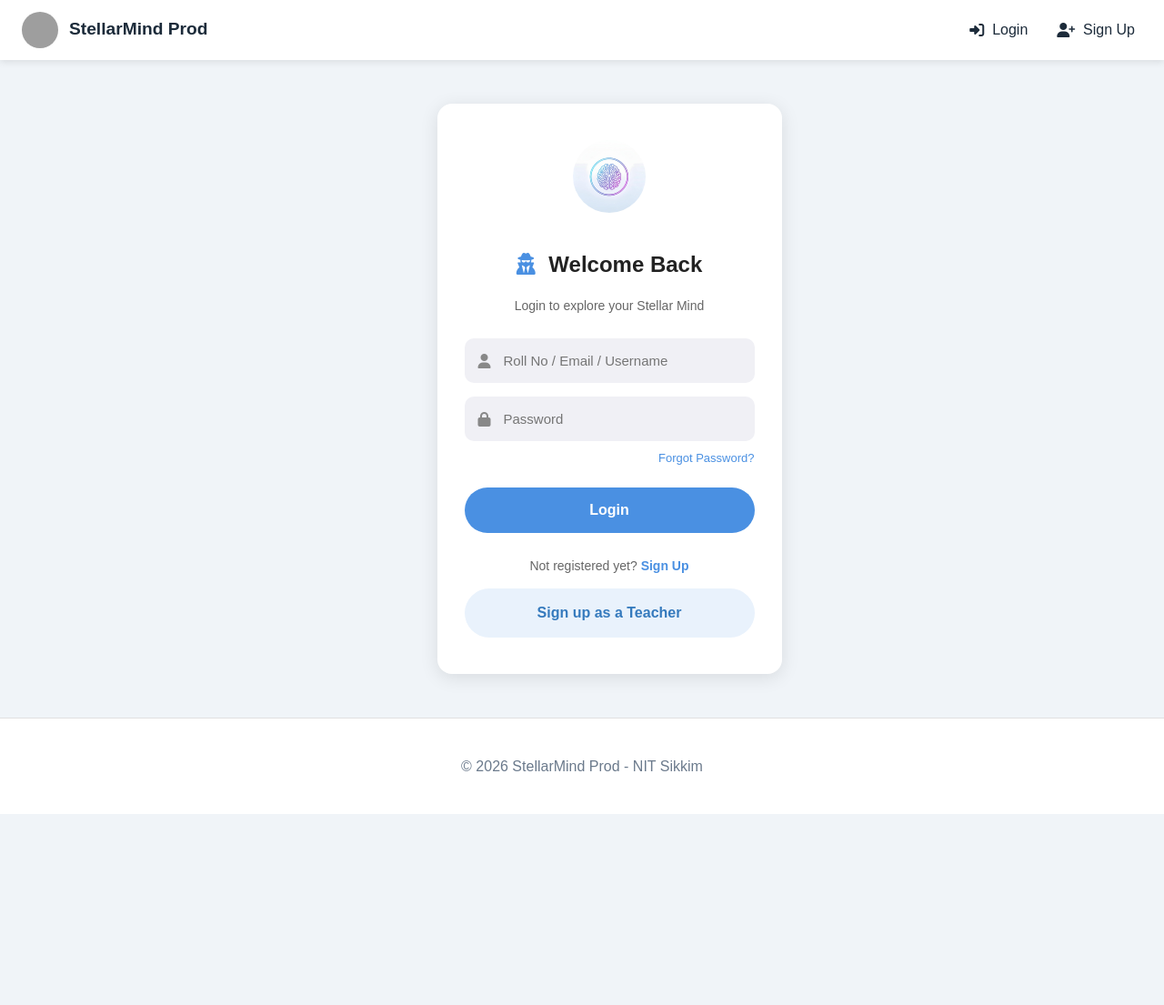
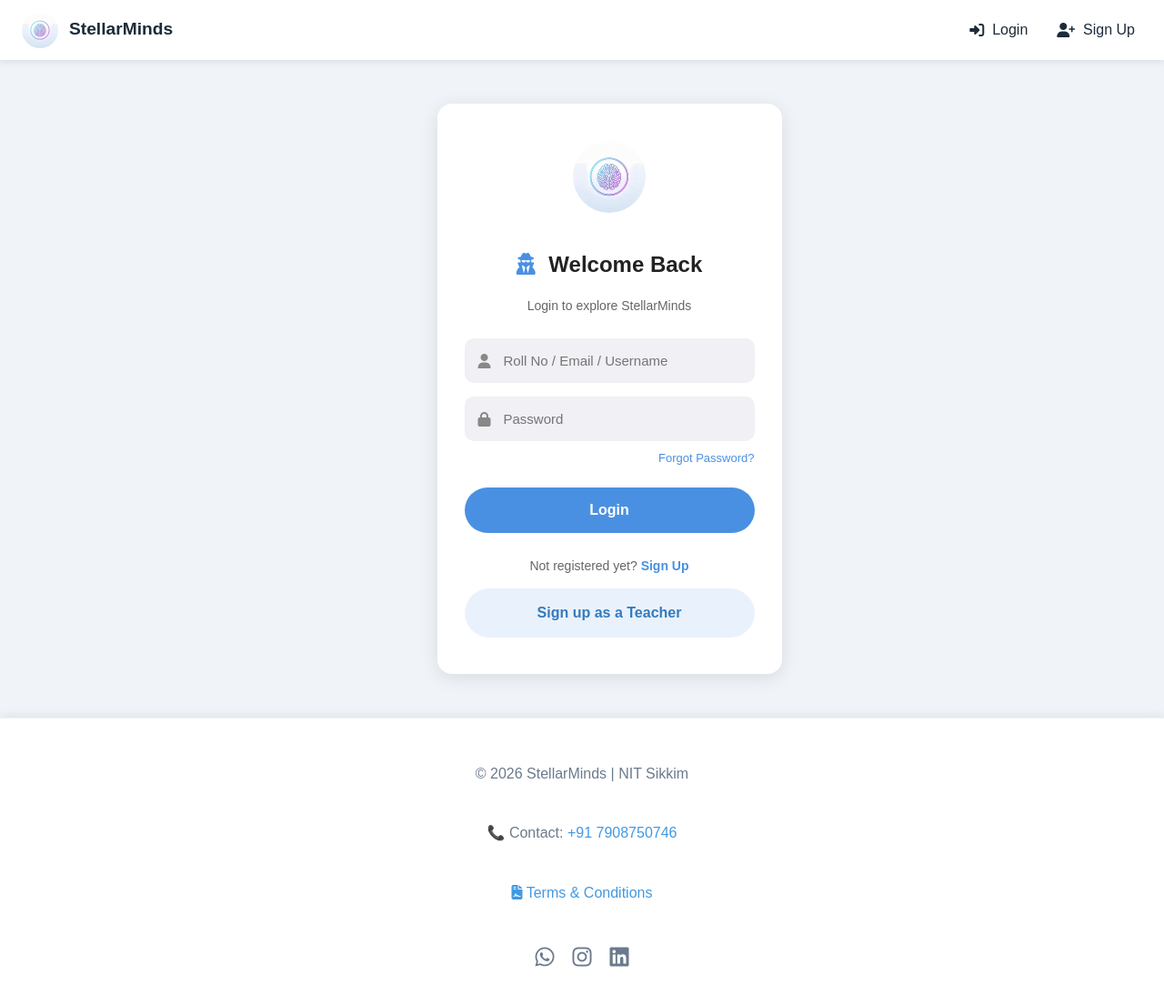
Before and after one commit to stellarmindprod/stellarmindprod, a Flask app: page /login in a window 1280 px wide. Shown: the whole page at 91% size. Before the commit the page ends 895 px from the top, so only its background shows below. Run offline with Flask 2, Linux system fonts and the light colour scheme; some libraries are stand-ins or nearby versions; grey boxes are pictures that could not be loaded.

Commit message:
fixing UI issues

```diff
--- a/templates/admin_dashboard.html
+++ b/templates/admin_dashboard.html
@@ -96,7 +96,7 @@
 {% block content %}
 <div class="admin-hero">
     <h1>Welcome, <span class="admin-gradient">{{ user.username }}</span>!</h1>
-    <p>Manage the StellarMind platform from here.</p>
+    <p>Manage the StellarMinds platform from here.</p>
 </div>
 
 <div class="admin-grid">
--- a/templates/gate_pass_print.html
+++ b/templates/gate_pass_print.html
@@ -50,7 +50,7 @@
         <div class="watermark">Approved</div>
         <div class="header">
             <h1>Hostel Gate Pass</h1>
-            <p>StellarMind Academic Institution</p>
+            <p>StellarMinds Academic Institution</p>
         </div>
 
         <div class="info-row">
--- a/templates/layout.html
+++ b/templates/layout.html
@@ -4,17 +4,30 @@
 <head>
     <meta charset="UTF-8">
     <meta name="viewport" content="width=device-width, initial-scale=1.0">
-    <title>{% block title %}StellarMind Prod{% endblock %}</title>
+    <title>{% block title %}StellarMinds{% endblock %}</title>
     <link rel="stylesheet" href="https://cdnjs.cloudflare.com/ajax/libs/font-awesome/6.5.2/css/all.min.css"
         xintegrity="sha512-SnH5WK+bZxgPHs44uWIX+LLJAJ9/2PkPKZ5QiAj6Ta86w+fsb2TkcmfRyVX3pBnMFcV7oQPJkl9QevSCWr3W6A=="
         crossorigin="anonymous" referrerpolicy="no-referrer" />
     <script src="https://unpkg.com/@supabase/supabase-js"></script>
     <style>
+        :root {
+            --primary-bg: #f0f4f8;
+            --secondary-bg: #ffffff;
+            --card-bg: #eaf1f7;
+            --text-color: #1c2b3a;
+            --subtle-text: #6b7a8c;
+            --accent-start: #4299e1;
+            --accent-end: #0087c5;
+            --shadow-light: rgba(0, 0, 0, 0.08);
+            --shadow-heavy: rgba(0, 0, 0, 0.15);
+            --transition-speed: 0.5s;
+        }
+
         /* Base styles adapted from static/style.css */
         body {
             font-family: 'Poppins', sans-serif, system-ui, -apple-system, Segoe UI, Roboto, Ubuntu, 'Helvetica Neue', Arial, sans-serif;
-            background-color: #f0f4f8;
-            color: #1c2b3a;
+            background-color: var(--primary-bg);
+            color: var(--text-color);
             margin: 0;
             line-height: 1.6;
             display: flex;
@@ -66,9 +79,14 @@
             list-style: none;
             padding: 0;
             margin: 0;
+            flex-wrap: wrap; /* allow wrapping on small screens */
         }
 
         /* Added list-style etc */
+        .nav-links li {
+            display: inline-flex;
+            min-width: 0; /* flex shrinking fix */
+        }
         .nav-links a {
             color: #1c2b3a;
             text-decoration: none;
@@ -95,17 +113,56 @@
             overflow: hidden;
             text-overflow: ellipsis;
             max-width: 150px;
+            display: inline-block;
+            vertical-align: middle;
         }
 
         /* Footer */
         .footer {
-            background-color: #ffffff;
-            color: #6b7a8c;
+            background-color: var(--secondary-bg);
+            color: var(--subtle-text);
             text-align: center;
-            padding: 1.5rem 1rem;
+            padding: 2rem 1rem;
             margin-top: auto;
-            /* Push footer to bottom */
-            border-top: 1px solid #e0e0e0;
+            border-top: 1px solid rgba(0,0,0,0.05);
+            box-shadow: 0 -2px 10px var(--shadow-light);
+        }
+
+        .footer-content {
+            max-width: 1200px;
+            margin: 0 auto;
+            display: flex;
+            flex-direction: column;
+            align-items: center;
+            gap: 0.5rem;
+        }
+
+        .footer-content a {
+            color: var(--accent-start);
+            text-decoration: none;
+            transition: color var(--transition-speed);
+        }
+
+        .footer-content a:hover {
+            color: var(--accent-end);
+        }
+
+        .social-icons {
+            margin-top: 1rem;
+            display: flex;
+            justify-content: center;
+            gap: 1.25rem;
+        }
+
+        .social-icons a {
+            font-size: 1.5rem;
+            color: var(--subtle-text);
+            transition: all var(--transition-speed) ease-in-out;
+        }
+
+        .social-icons a:hover {
+            color: var(--accent-end);
+            transform: scale(1.2) translateY(-0.25rem);
         }
 
         /* Flash Messages */
@@ -346,9 +403,9 @@
 <body>
     <nav class="navbar">
         <div class="logo-container">
-            <img src="{{ url_for('static', filename='images/logo.png') }}" alt="Logo" class="logo-img"
+            <img src="{{ url_for('static', filename='images/ttlogo.jpg') }}" alt="Logo" class="logo-img"
                 onerror="this.onerror=null; this.src='https://placehold.co/40x40/0d6efd/ffffff?text=SM';">
-            <span class="logo-name">StellarMind Prod</span>
+            <span class="logo-name">StellarMinds</span>
         </div>
         <ul class="nav-links"> {# Changed div to ul for semantic correctness #}
             {% if session.user %}
@@ -417,7 +474,17 @@
     </main>
 
     <footer class="footer">
-        <p>&copy; {{ now.year }} StellarMind Prod - NIT Sikkim</p>
+        <div class="footer-content">
+            <p>&copy; {{ now.year }} StellarMinds | NIT Sikkim</p>
+            <p>📞 Contact: <a href="tel:+917908750746">+91 7908750746</a></p>
+            <p><a href="#"><i class="fas fa-file-contract"></i> Terms & Conditions</a></p>
+
+            <div class="social-icons">
+                <a href="https://wa.me/7037796470" target="_blank"><i class="fab fa-whatsapp"></i></a>
+                <a href="https://instagram.com/" target="_blank"><i class="fab fa-instagram"></i></a>
+                <a href="https://linkedin.com/" target="_blank"><i class="fab fa-linkedin"></i></a>
+            </div>
+        </div>
     </footer>
 
     <script>
--- a/templates/login.html
+++ b/templates/login.html
@@ -1,6 +1,6 @@
 {% extends "layout.html" %}
 
-{% block title %}Login - StellarMind Prod{% endblock %}
+{% block title %}Login - StellarMinds{% endblock %}
 
 {% block head %}
     {{ super() }} <!-- Include base styles from layout.html -->
@@ -220,12 +220,12 @@
     <div class="logo">
         <!-- Corrected path to use Flask's static folder -->
         <img src="{{ url_for('static', filename='images/ttlogo.jpg') }}"
-             alt="Stellar Mind Logo"
+             alt="StellarMinds Logo"
              onerror="this.onerror=null; this.src='https://placehold.co/80x80/4a90e2/ffffff?text=SM';">
     </div>
 
     <h1><i class="fa-solid fa-user-secret"></i> Welcome Back</h1>
-    <p class="subtitle">Login to explore your Stellar Mind</p>
+    <p class="subtitle">Login to explore StellarMinds</p>
 
     <!-- Updated form to submit to Flask backend -->
     <form method="POST" action="{{ url_for('login_page') }}" autocomplete="off">
--- a/templates/signup.html
+++ b/templates/signup.html
@@ -45,7 +45,7 @@
 <div class="signup-container">
     <div class="icon"><i class="fas fa-user-plus"></i></div>
     <h1>Create Account</h1>
-    <p class="subtitle">Join the StellarMind Prod community.</p>
+    <p class="subtitle">Join the StellarMinds community.</p>
 
     <form method="POST" action="{{ url_for('signup_page') }}">
         <div class="input-group">
```
Also changed, not shown: templates/dashboard.html (+6 -6 lines).
